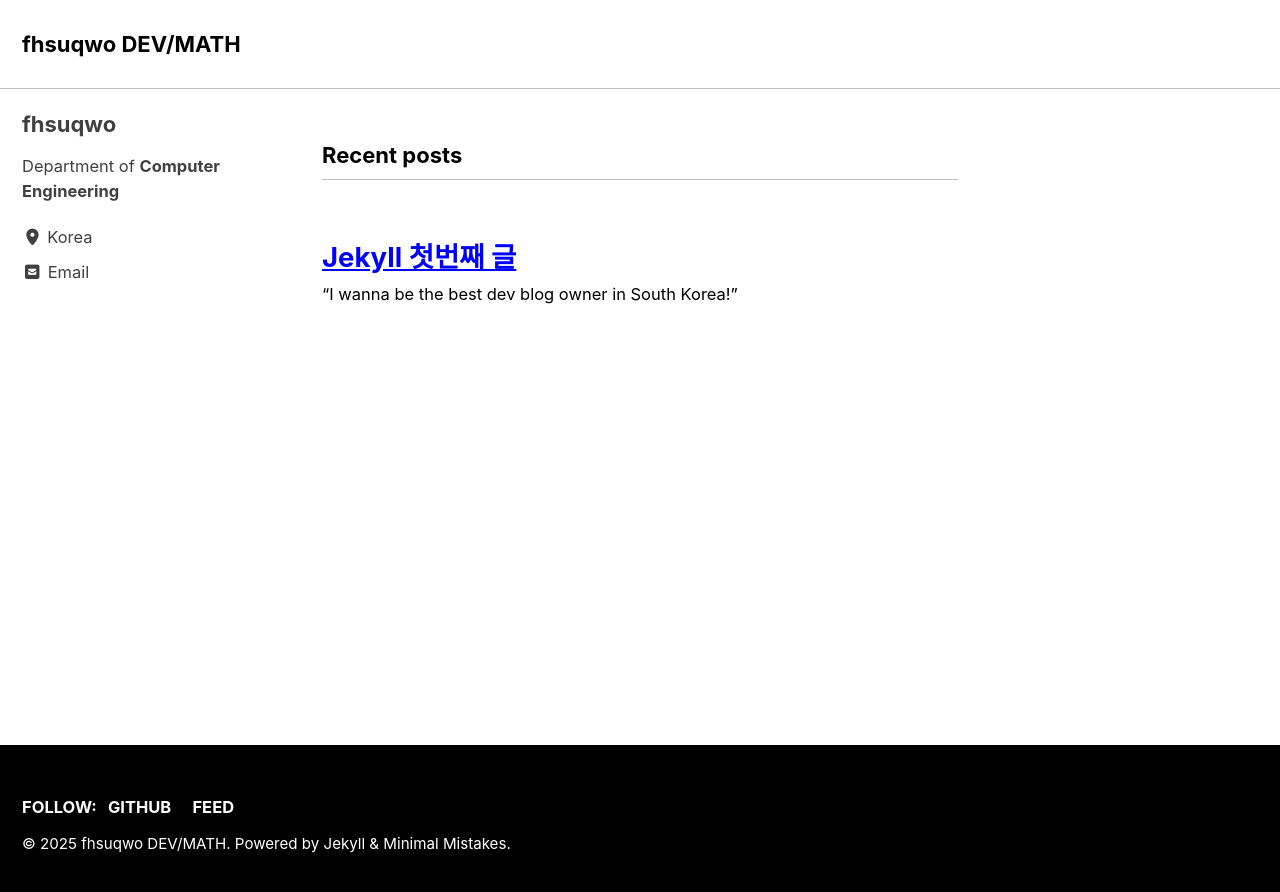
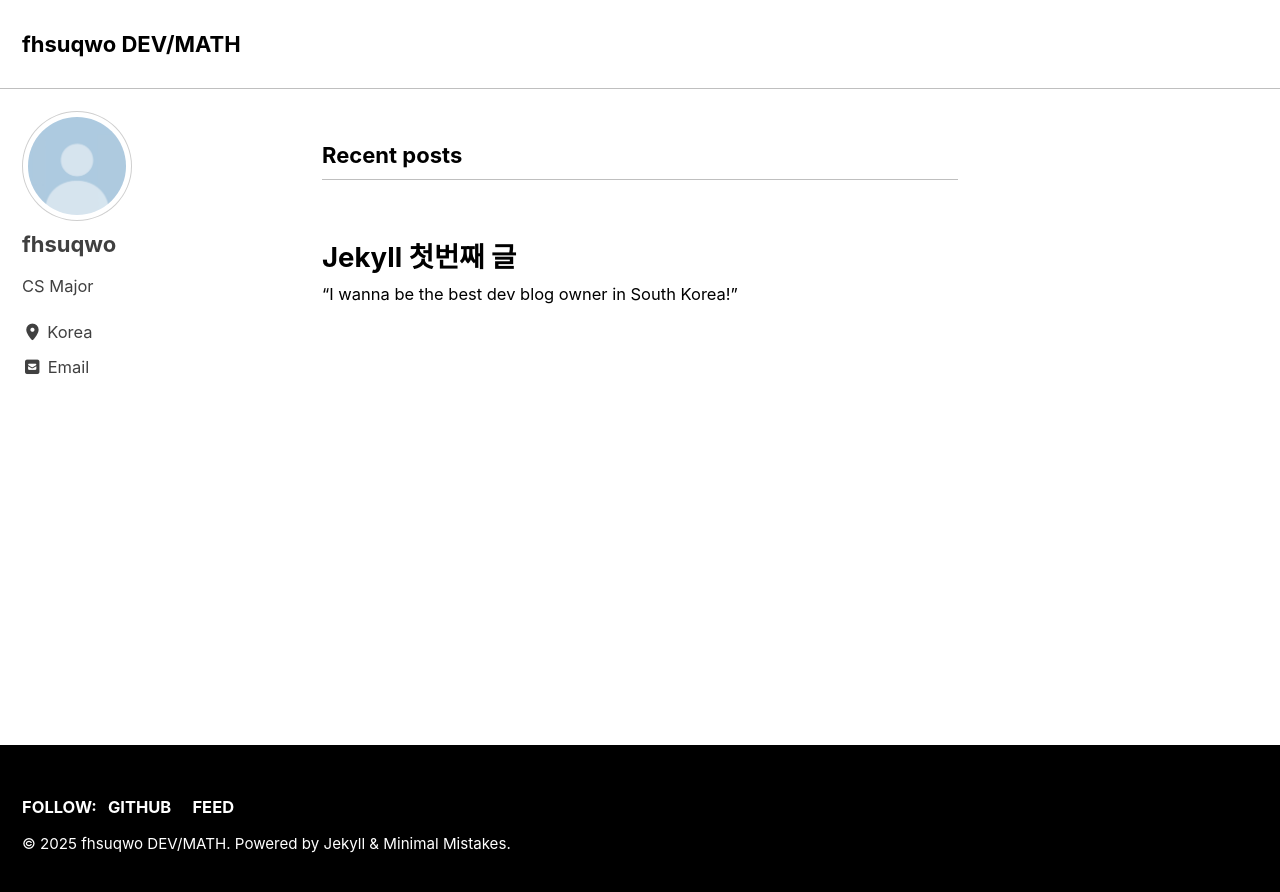
Before and after one commit to kty5788/kty5788.github.io, a Jekyll site: the page built from index.html, in a window 1280 px wide. Shown: the top 892 px of the page. Built offline with Jekyll 4.4.1, drawn with Linux system fonts in a browser that asks for light colours; cached includes are drawn as plain includes; the list of posts is cut into pages by our own code.

Commit message:
profile & user friendly patch

```diff
--- a/_config.yml
+++ b/_config.yml
@@ -114,8 +114,8 @@ analytics:
 # Site Author
 author:
   name             : "fhsuqwo"
-  avatar           : # path of avatar image, e.g. "/assets/images/bio-photo.jpg"
-  bio              : "Department of **Computer Engineering**"
+  avatar           : /assets/images/test_image.jpg # path of avatar image, e.g. "/assets/images/bio-photo.jpg"
+  bio              : "CS Major"
   location         : "Korea"
   email            : "kty5788kty@gmail.com"
   links:
--- a/_includes/archive-single.html
+++ b/_includes/archive-single.html
@@ -25,6 +25,6 @@
       {% endif %}
     </h2>
     {% include page__meta.html type=include.type %}
-    {% if post.excerpt %}<p class="archive__item-excerpt" itemprop="description">{{ post.excerpt | markdownify | strip_html | truncate: 160 }}</p>{% endif %}
+    {% if post.excerpt %}<p class="archive__item-excerpt" itemprop="description" style="pointer-events: none;">{{ post.excerpt | markdownify | strip_html | truncate: 160 }}</p>{% endif %}
   </article>
 </div>
--- a/_layouts/default.html
+++ b/_layouts/default.html
@@ -32,5 +32,7 @@
     </div>
 
     {% include scripts.html %}
+    <!-- 드래그 시 생기는 잔상 제거를 위함 -->
+    <article class="archive__item" ondragstart="return false;"></article>
   </body>
 </html>
--- a/_sass/minimal-mistakes/_archive.scss
+++ b/_sass/minimal-mistakes/_archive.scss
@@ -50,10 +50,16 @@
   overflow: hidden;
   text-overflow: ellipsis;
 
-  a[rel="permalink"]::before {
-    content: '';
-    position: absolute;
-    inset: 0;
+  // 제목 링크에 가상요소를 씌우게 함
+  //a[rel="permalink"]::before {
+  //  content: '';
+  //  position: absolute;
+  //  inset: 0;
+  //}
+
+  a {
+    color : inherit;
+    text-decoration: none;
   }
 
   a + a {
```
Also changed, not shown: assets/images/test_image.jpg (added).
